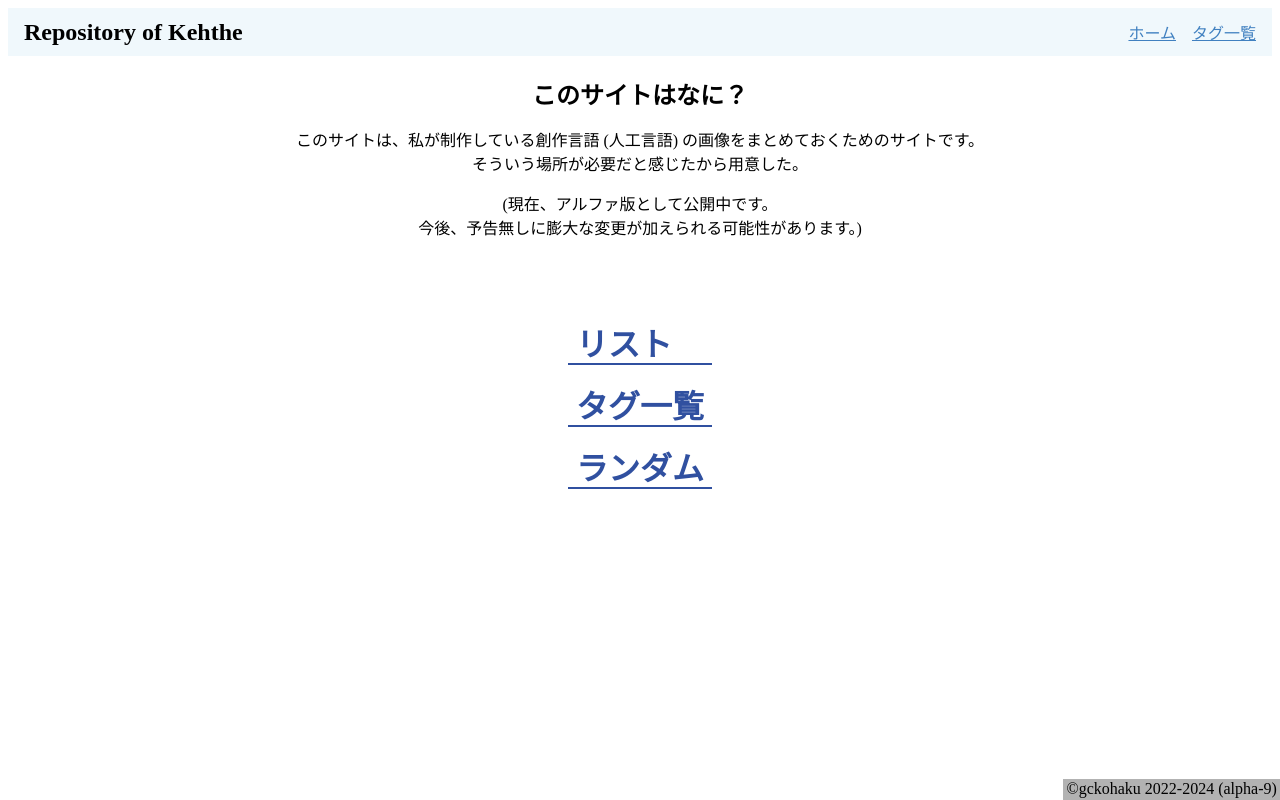
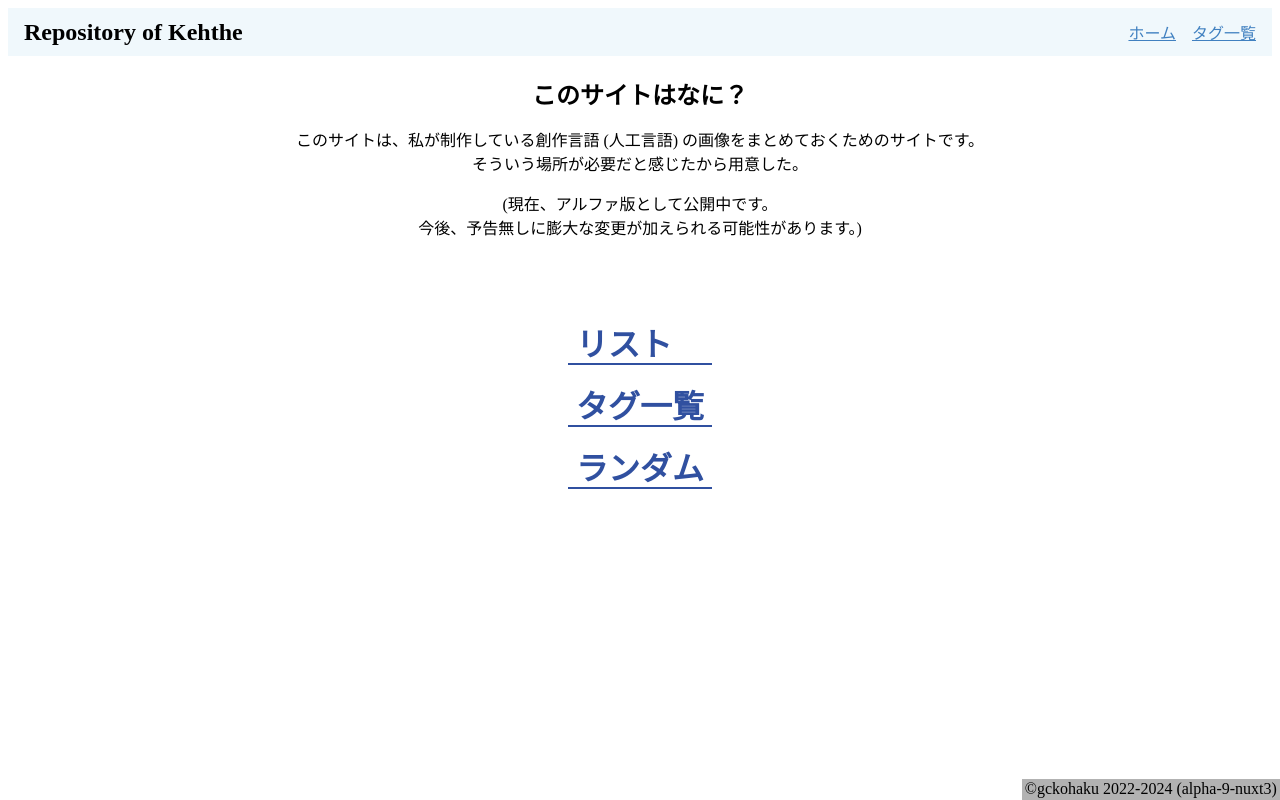
Before and after one commit to gckohaku/CreativeLanguageArchive-Nuxt3, a Nuxt app: page / in a window 1280 px wide. Built offline with nearby package versions, Linux system fonts and the light colour scheme.

Commit message:
generate 20240403 1848

```diff
--- a/app.vue
+++ b/app.vue
@@ -3,7 +3,7 @@
 	<div>
 		<NuxtPage />
 	</div>
-	<div class="copyright">©gckohaku 2022-2024 (alpha-9)</div>
+	<div class="copyright">©gckohaku 2022-2024 (alpha-9-nuxt3)</div>
 </template>
 
 <style scoped>
--- a/stores/environments.ts
+++ b/stores/environments.ts
@@ -2,7 +2,9 @@ import { defineStore } from "pinia"
 import { type Ref, ref } from "vue";
 
 export const environmentsStore = defineStore("environmentsStore", () => {
-	const contentImageDirectory: Ref<string> = ref(useRuntimeConfig().app.baseURL + "/content-use-images/");
+	const contentImageDirectory: Ref<string> = ref(((process.env.NODE_ENV === "production")  ? "/CreativeLanguageArchive-Nuxt3/" : "/") + "content-use-images/");
+
+	console.log(process.env.NODE_ENV);
 
 	return { contentImageDirectory };
 });
```
